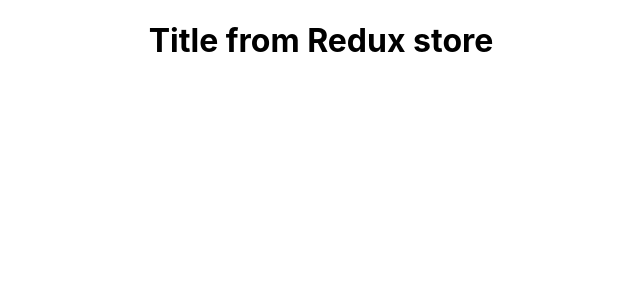
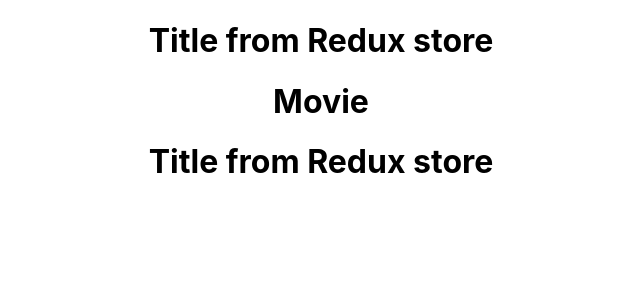
Before and after one commit to everestsh/movies-database, a React (Create React App) app: page / in a window 1280 px wide. Shown: the top 300 px of the page, without its empty margins (319-959 px from the left). Built offline with nearby package versions, Linux system fonts and the light colour scheme.

Commit message:
base Reducer  use useReducer test

```diff
--- a/src/App.js
+++ b/src/App.js
@@ -1,6 +1,7 @@
 import React, {useState, useReducer } from "react";
 import reducer, {initialState} from './reducers/Reducer';
 import './App.css';
+import Movie from "./components/Movie";
 
 function App(props) {
   const [state, dispatch] = useReducer(reducer, initialState);
@@ -15,6 +16,7 @@
       {/* <h1>Test</h1> */}
       {/* <h1>{reduce.title}</h1> */}
       <h1>{state.title}</h1>
+      <Movie/>
     </div>
   );
 }
--- /dev/null
+++ b/src/components/Movie.js
@@ -0,0 +1,18 @@
+import React, {useState, useReducer } from "react";
+import reducer, {initialState} from '../reducers/Reducer';
+// import './App.css';
+
+function Movie(props) {
+  const [state, dispatch] = useReducer(reducer, initialState);
+
+  // console.log(reduce)
+  return (
+    <div className="App">
+      <h1>Movie</h1>
+      {/* <h1>{reduce.title}</h1> */}
+      <h1>{state.title}</h1>
+    </div>
+  );
+}
+
+export default Movie;
```
